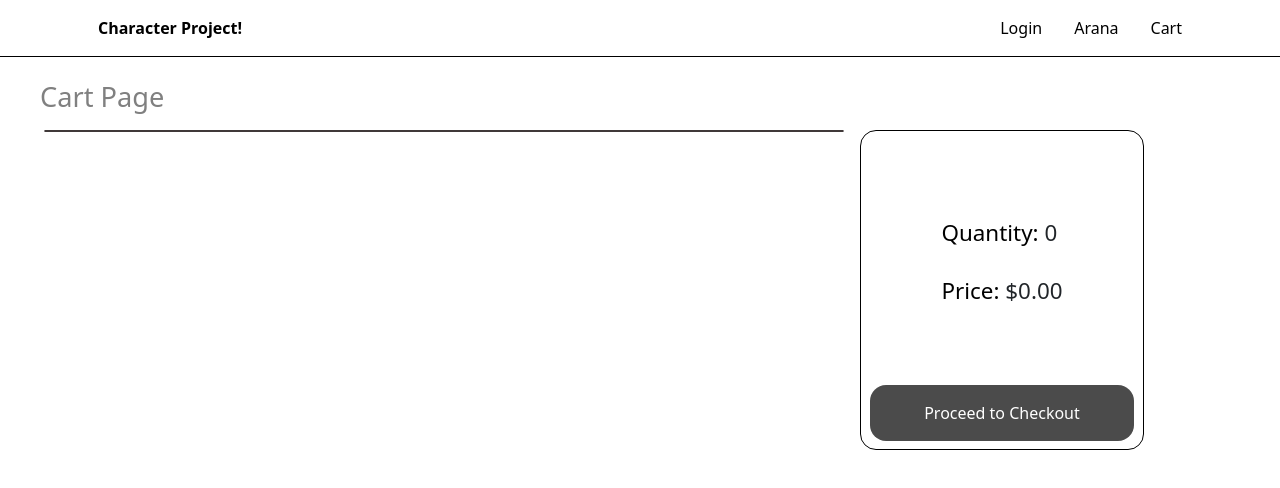
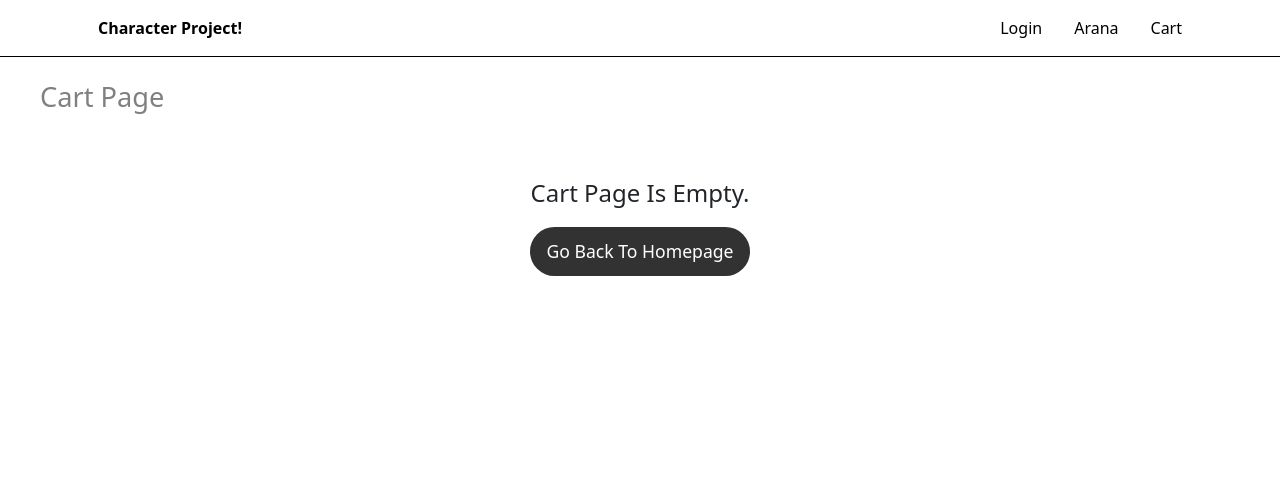
Before and after one commit to mery9/CharacterWebAngular, an Angular app: page /cart-page in a window 1280 px wide. Shown: the top 488 px of the page. Built offline with nearby package versions, Linux system fonts and the light colour scheme.

Commit message:
Added the not found page for search

```diff
--- a/src/app/app.module.ts
+++ b/src/app/app.module.ts
@@ -13,6 +13,7 @@ import { TagsComponent } from './tags/tags.component';
 import { AvatarPartPageComponent } from './avatar-part-page/avatar-part-page.component';
 import { CartPageComponent } from './cart-page/cart-page.component';
 import { TitleComponent } from './title/title.component';
+import { NotFoundComponent } from './not-found/not-found.component';
 
 @NgModule({
   declarations: [
@@ -26,7 +27,8 @@ import { TitleComponent } from './title/title.component';
     TagsComponent,
     AvatarPartPageComponent,
     CartPageComponent,
-    TitleComponent
+    TitleComponent,
+    NotFoundComponent
   ],
   imports: [
     BrowserModule,
--- a/src/app/avatar-part-page/avatar-part-page.component.html
+++ b/src/app/avatar-part-page/avatar-part-page.component.html
@@ -1,4 +1,9 @@
-<div class = "container">
+<app-not-found
+[visible]="!avatarpart.id"
+notFoundMessage="Avatar Part Not Found!"
+resetLinkText="Back To Homepage">
+</app-not-found>
+<div *ngIf="avatarpart.id" class="container">
     <img [src]="avatarpart.imageUrl" [alt]="avatarpart.name"/>
 
     <div class="details">
--- a/src/app/cart-page/cart-page.component.css
+++ b/src/app/cart-page/cart-page.component.css
@@ -9,7 +9,7 @@
 ul {
     display: flex;
     flex-direction: column;
-    flex: 3 0;
+    flex:3 0;
     justify-content: space-evenly;
     border: 1px solid rgb(64, 57, 57);
     border-radius: 1rem;
--- a/src/app/cart-page/cart-page.component.html
+++ b/src/app/cart-page/cart-page.component.html
@@ -1,6 +1,9 @@
 <app-title title="Cart Page" margin="1.5rem 0 0 2.5rem"></app-title>
-
-<div class="container">
+<app-not-found
+    [visible]="!cart || !cart.items.length"
+    notFoundMessage="Cart Page Is Empty."
+    resetLinkText="Go Back To Homepage"></app-not-found>
+<div *ngIf="cart && cart.items.length" class="container">
 <ul>
     <li *ngFor="let cartItem of cart.items">
         <div>
--- a/src/app/homepage/homepage.component.html
+++ b/src/app/homepage/homepage.component.html
@@ -1,5 +1,9 @@
 <app-search></app-search>
 <app-tags></app-tags>
+<app-not-found
+[visible]="!avatarparts || !avatarparts.length"
+resetLinkText="Reset Search">
+</app-not-found>
 <ul>
     <li *ngFor="let avatar of avatarparts">
         <a routerLink="/avatarparts/{{avatar.id}}">
--- /dev/null
+++ b/src/app/not-found/not-found.component.css
@@ -0,0 +1,24 @@
+div {
+    display: flex;
+    align-items: center;
+    justify-content: center;
+    flex-direction: column;
+    font-size: 1.5rem;
+    font-weight: 100;
+    height: 15rem;
+}
+
+a {
+    font-size: 1.1rem;
+    background-color: black;
+    color: white;
+    border-radius: 10rem;
+    padding: 0.7rem 1rem;
+    margin: 1rem;
+    opacity: 0.8;
+}
+
+a:hover {
+    opacity: 1;
+    cursor: pointer;
+}
--- /dev/null
+++ b/src/app/not-found/not-found.component.html
@@ -0,0 +1,4 @@
+<div *ngIf="visible">
+    {{notFoundMessage}}
+    <a [routerLink]="resetLinkRoute">{{resetLinkText}}</a>
+</div>
--- /dev/null
+++ b/src/app/not-found/not-found.component.ts
@@ -0,0 +1,19 @@
+import { Component, Input } from '@angular/core';
+
+@Component({
+  selector: 'app-not-found',
+  templateUrl: './not-found.component.html',
+  styleUrls: ['./not-found.component.css']
+})
+export class NotFoundComponent {
+    @Input()
+    visible = false;
+    @Input()
+    notFoundMessage = "There is no such part! Sorry!";
+    @Input()
+    resetLinkText = "Reset";
+    @Input()
+    resetLinkRoute = "/";
+
+    constructor() { }
+}
```
Also changed, not shown: 1 other file (tests, documents, lock files or other folders).
